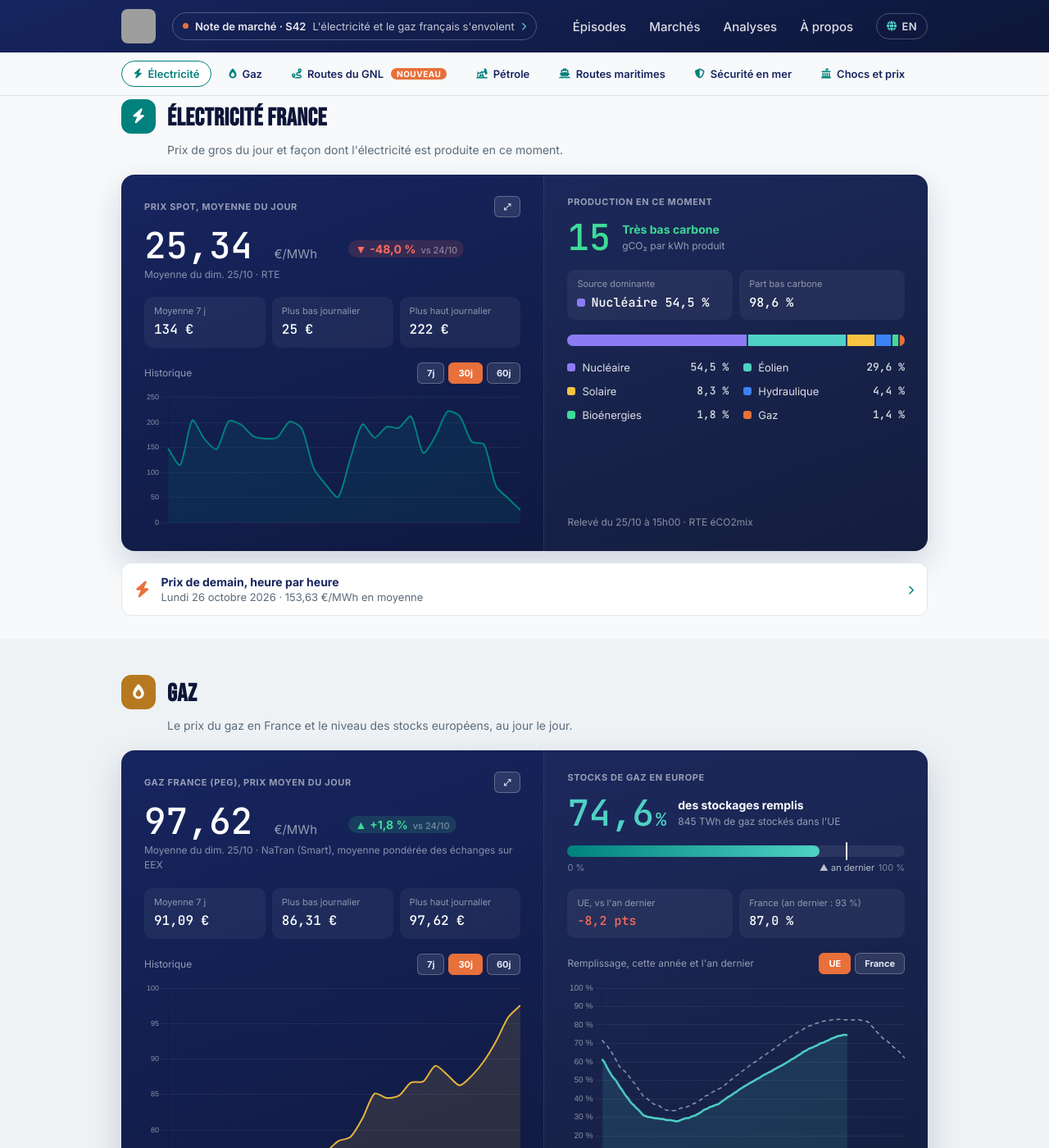
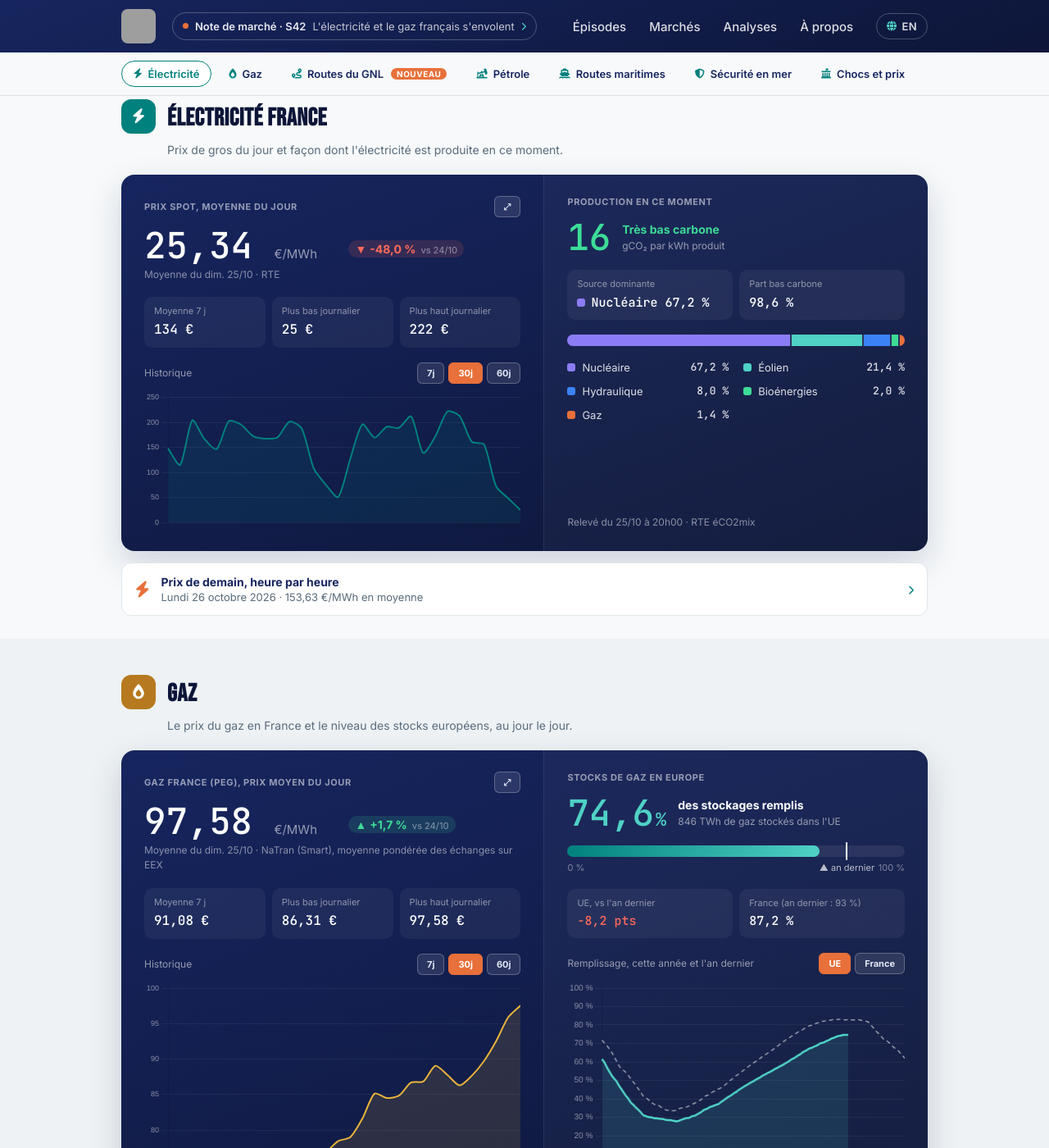
Before and after one commit to InsideEnergyMarkets/Inside-Energy-Markets, a Jekyll site: the page built from marches/index.html, in a window 1280 px wide and 1400 px high, scrolled down 383 px. Shown: the whole window at 82% size. Built offline with Jekyll 4.4.1, drawn with Linux system fonts in a browser that asks for light colours; some of the changed text lies outside the part shown; grey boxes are pictures that could not be loaded.

Commit message:
Mise à jour automatique des données marché

```diff
--- a/_data/fuel.json
+++ b/_data/fuel.json
@@ -1 +1 @@
-{"date":"2026-10-25","gazole":2.373,"e10":2.131,"stations":6504,"change_7d":{"since":"2026-10-18","gazole_cts":0.5,"e10_cts":-4.4},"history":{"2026-09-30":{"gazole":2.38,"e10":2.163},"2026-10-01":{"gazole":2.374,"e10":2.16},"2026-10-02":{"gazole":2.373,"e10":2.16},"2026-10-03":{"gazole":2.372,"e10":2.163},"2026-10-04":{"gazole":2.373,"e10":2.168},"2026-10-05":{"gazole":2.369,"e10":2.164},"2026-10-06":{"gazole":2.36,"e10":2.156},"2026-10-07":{"gazole":2.35,"e10":2.151},"2026-10-08":{"gazole":2.344,"e10":2.149},"2026-10-09":{"gazole":2.343,"e10":2.152},"2026-10-10":{"gazole":2.345,"e10":2.157},"2026-10-11":{"gazole":2.346,"e10":2.165},"2026-10-12":{"gazole":2.351,"e10":2.164},"2026-10-13":{"gazole":2.353,"e10":2.163},"2026-10-14":{"gazole":2.355,"e10":2.17},"2026-10-15":{"gazole":2.359,"e10":2.17},"2026-10-16":{"gazole":2.362,"e10":2.164},"2026-10-17":{"gazole":2.365,"e10":2.168},"2026-10-18":{"gazole":2.368,"e10":2.175},"2026-10-19":{"gazole":2.366,"e10":2.163},"2026-10-20":{"gazole":2.364,"e10":2.154},"2026-10-21":{"gazole":2.364,"e10":2.147},"2026-10-22":{"gazole":2.366,"e10":2.138},"2026-10-23":{"gazole":2.368,"e10":2.129},"2026-10-24":{"gazole":2.371,"e10":2.128},"2026-10-25":{"gazole":2.373,"e10":2.131}}}
+{"date":"2026-10-25","gazole":2.374,"e10":2.133,"stations":6408,"change_7d":{"since":"2026-10-18","gazole_cts":0.6,"e10_cts":-4.2},"history":{"2026-09-30":{"gazole":2.38,"e10":2.163},"2026-10-01":{"gazole":2.374,"e10":2.16},"2026-10-02":{"gazole":2.373,"e10":2.16},"2026-10-03":{"gazole":2.372,"e10":2.163},"2026-10-04":{"gazole":2.373,"e10":2.168},"2026-10-05":{"gazole":2.369,"e10":2.164},"2026-10-06":{"gazole":2.36,"e10":2.156},"2026-10-07":{"gazole":2.35,"e10":2.151},"2026-10-08":{"gazole":2.344,"e10":2.149},"2026-10-09":{"gazole":2.343,"e10":2.152},"2026-10-10":{"gazole":2.345,"e10":2.157},"2026-10-11":{"gazole":2.346,"e10":2.165},"2026-10-12":{"gazole":2.351,"e10":2.164},"2026-10-13":{"gazole":2.353,"e10":2.163},"2026-10-14":{"gazole":2.355,"e10":2.17},"2026-10-15":{"gazole":2.359,"e10":2.17},"2026-10-16":{"gazole":2.362,"e10":2.164},"2026-10-17":{"gazole":2.365,"e10":2.168},"2026-10-18":{"gazole":2.368,"e10":2.175},"2026-10-19":{"gazole":2.366,"e10":2.163},"2026-10-20":{"gazole":2.364,"e10":2.154},"2026-10-21":{"gazole":2.364,"e10":2.147},"2026-10-22":{"gazole":2.366,"e10":2.138},"2026-10-23":{"gazole":2.368,"e10":2.129},"2026-10-24":{"gazole":2.371,"e10":2.128},"2026-10-25":{"gazole":2.374,"e10":2.133}}}
--- a/_data/market.json
+++ b/_data/market.json
@@ -1,5 +1,5 @@
 {
-  "updated_at": "2026-10-25T15:24:58.848219Z",
+  "updated_at": "2026-10-25T20:17:15.666283Z",
   "brent": {
     "price_usd": 117.38,
     "date": "2026-10-23",
@@ -33,7 +33,7 @@
     "change_pct": -5.0
   },
   "peg": {
-    "price_eur_mwh": 97.62,
+    "price_eur_mwh": 97.58,
     "date": "2026-10-25",
     "unit": "EUR/MWh",
     "source": "NaTran",
@@ -41,21 +41,20 @@
     "date_label_en": "Average on Sun 25/10",
     "prev_value": 95.93,
     "prev_date": "2026-10-24",
-    "change_pct": 1.8
+    "change_pct": 1.7
   },
   "mix_france": {
-    "date_heure": "2026-10-25T15:00:00+00:00",
+    "date_heure": "2026-10-25T20:00:00+00:00",
     "shares": {
-      "nucleaire": 54.5,
-      "eolien": 29.6,
-      "solaire": 8.3,
-      "hydraulique": 4.4,
-      "bioenergies": 1.8,
+      "nucleaire": 67.2,
+      "eolien": 21.4,
+      "hydraulique": 8.0,
+      "bioenergies": 2.0,
       "gaz": 1.4
     },
     "top_source": "nucleaire",
-    "top_share": 54.5,
-    "co2_intensity": 15
+    "top_share": 67.2,
+    "co2_intensity": 16
   },
   "spot_price_france": {
     "price_eur_mwh": 25.34,
--- a/_data/market_history.json
+++ b/_data/market_history.json
@@ -873,14 +873,13 @@
     "spot_eur_mwh": 25.34,
     "spot_source": "RTE",
     "mix_shares": {
-      "nucleaire": 54.5,
-      "eolien": 29.6,
-      "solaire": 8.3,
-      "hydraulique": 4.4,
-      "bioenergies": 1.8,
+      "nucleaire": 67.2,
+      "eolien": 21.4,
+      "hydraulique": 8.0,
+      "bioenergies": 2.0,
       "gaz": 1.4
     },
-    "peg_eur_mwh": 97.62,
+    "peg_eur_mwh": 97.58,
     "peg_source": "NaTran"
   }
 ]
--- a/_data/weekly_summary.json
+++ b/_data/weekly_summary.json
@@ -13,8 +13,8 @@
     "days_count": 8
   },
   "mix": {
-    "nuclear_avg_share": 64.2,
-    "renewables_avg_share": 31.7,
+    "nuclear_avg_share": 65.8,
+    "renewables_avg_share": 30.2,
     "days_count": 8
   }
 }
```
Also changed, not shown: _data/day_ahead.json (+1 -1 lines), _data/gas_storage.json.
